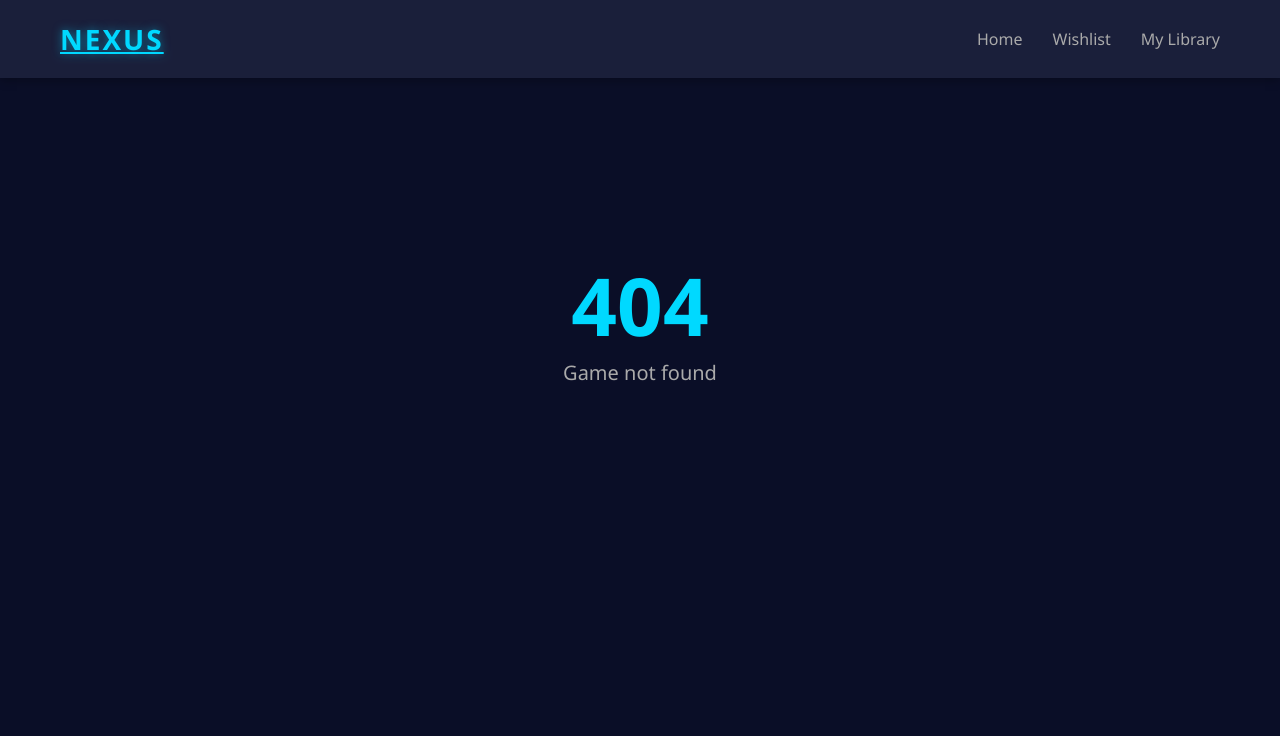
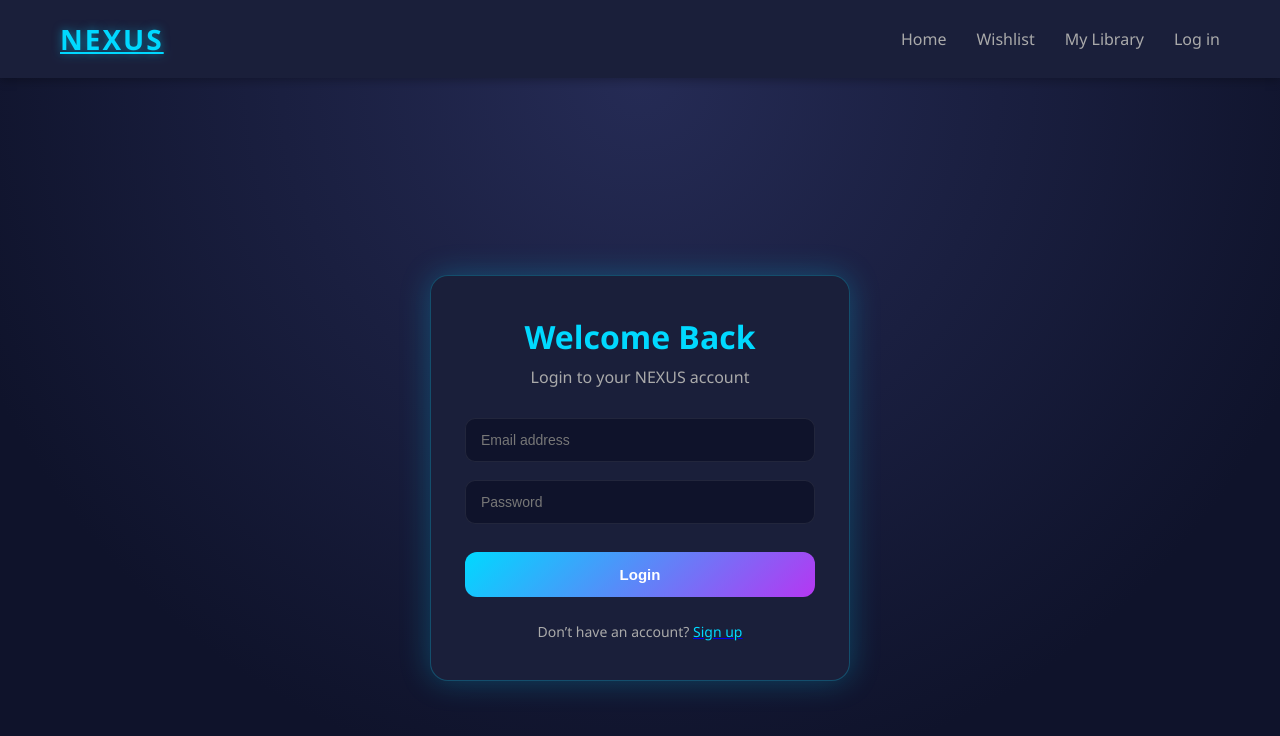
Before and after one commit to Raooph/Final-GameStore, a React (Vite) app: page /login in a window 1280 px wide. Before the commit this address had no page. Shown: the top 736 px of the page. Built offline with nearby package versions, Linux system fonts and the light colour scheme.

Commit message:
My library page reated,login sign up pages created

```diff
--- a/src/App.jsx
+++ b/src/App.jsx
@@ -7,6 +7,8 @@ import { Wishlist } from './pages/Wishlist/Wishlist';
 import { MyLibrary } from './pages/My-Library/My-Library';
 import { CardDetails } from './pages/Card-Details/Card-Details';
 import { NotFound } from './pages/Not-Found/Not-Found';
+import { Login } from './pages/Login/Login';
+import { Signup } from './pages/Sign-up/Sign-up';
 
 
 
@@ -19,6 +21,8 @@ function App() {
             <Route path="/wishlist" element={<Wishlist />} />
             <Route path="/my-library" element={<MyLibrary />} />
             <Route path="/game/:id" element={<CardDetails />} />
+            <Route path="/login" element={<Login />} />
+            <Route path="/sign-up" element={<Signup />} />
             <Route path="*" element={<NotFound />} />
           </Routes>
     </div>
--- a/src/components/Header/Header.jsx
+++ b/src/components/Header/Header.jsx
@@ -25,6 +25,7 @@ export const Header = () => {
               <NavLink to="/">Home</NavLink>
               <NavLink to="/wishlist">Wishlist</NavLink>
               <NavLink to="/my-library">My Library</NavLink>
+              <NavLink to="/login">Log in</NavLink>
           </nav>
 
           <div className="menu-icon" onClick={handleMenuClick}>
@@ -51,6 +52,12 @@ export const Header = () => {
               <span className="arrow">→</span>
             </a>
 
+            <a href="/login" className="mobile-nav-link" onClick={closeMenu}>
+              <span className="link-number">04</span>
+              <span className="link-text">Login</span>
+              <span className="arrow">→</span>
+            </a>
+
           </div>
         </div>
 
--- a/src/pages/Card-Details/Card-Details.css
+++ b/src/pages/Card-Details/Card-Details.css
@@ -78,8 +78,44 @@
   gap: 8px;
   transition: transform 0.2s, opacity 0.3s;
 }
+.buy {
+  margin-top: 20px;
+  padding: 12px 20px;
+  background: linear-gradient(135deg, #28a745, #218838);
+  border: none;
+  border-radius: 10px;
+  color: white;
+  font-weight: bold;
+  font-size: 14px;
+  cursor: pointer;
+  display: flex;
+  align-items: center;
+  width: 100px;
+  gap: 8px;
+  transition: transform 0.2s, opacity 0.3s;
+}
+.remove-buy {
+  background: linear-gradient(135deg, #dc3545, #c82333);
+  margin-top: 20px;
+  padding: 12px 20px;
+ border: none;
+  border-radius: 10px;
+  color: white;
+  font-weight: bold;
+  font-size: 14px;
+  cursor: pointer;
+  display: flex;
+  align-items: center;
+    gap: 8px;
+  transition: transform 0.2s, opacity 0.3s;
+  width: 180px;
+}
 
 .wishlist-btn:hover {
+  opacity: 0.9;
+  transform: translateY(-2px);
+}
+.buy:hover {
   opacity: 0.9;
   transform: translateY(-2px);
 }
--- a/src/pages/Card-Details/Card-Details.jsx
+++ b/src/pages/Card-Details/Card-Details.jsx
@@ -10,10 +10,11 @@ const API_KEY = "f40d210066494ecfbba32ff5b312d384";
 
 export const CardDetails = () => {
   const { id } = useParams();
-
+  const [buy,setBuy]=useState(false)
   const [game, setGame] = useState(null);
   const [loading, setLoading] = useState(true);
   const [notFound, setNotFound] = useState(false);
+  const [isInlibrary, setIsInlibrary] = useState(false);
   const [isInWishlist, setIsInWishlist] = useState(false);
 
   useEffect(() => {
@@ -67,6 +68,21 @@ export const CardDetails = () => {
     }
   };
 
+  const toggleBuy=()=>{
+    setBuy(!buy);
+       const library = JSON.parse(localStorage.getItem("library")) || [];
+
+    if (!isInlibrary) {
+      library.push(game);
+      localStorage.setItem("library", JSON.stringify(library));
+      setIsInlibrary(true);
+    } else {
+      const updated = library.filter(i => i.id !== game.id);
+      localStorage.setItem("library", JSON.stringify(updated));
+      setIsInlibrary(false);
+    }
+  }
+
   return (
     <div className="details-container">
       <div className="details-header">
@@ -82,6 +98,7 @@ export const CardDetails = () => {
           <p className="genres">
             {game.genres?.map(g => g.name).join(", ")}
           </p>
+          <p className="genres">{game.price}</p>
           <button className="wishlist-btn" onClick={toggleWishlist}>
             {isInWishlist ? (
               <>
@@ -93,6 +110,9 @@ export const CardDetails = () => {
               </>
             )}
           </button>
+          <button className={`buy ${buy ?"remove-buy" :""}`} onClick={toggleBuy}>
+            {buy ? "Remove from library" : "Buy Now"}
+            </button>
         </div>
       </div>
 
--- /dev/null
+++ b/src/pages/Login/Login.css
@@ -0,0 +1,96 @@
+.login-page {
+  min-height: 100vh;
+  display: flex;
+  align-items: center;
+  justify-content: center;
+  background: radial-gradient(
+    circle at top,
+    #252b55,
+    #0f132b 70%
+  );
+}
+
+.login-card {
+  width: 100%;
+  max-width: 420px;
+  background: #1a1f3a;
+  padding: 40px 35px;
+  border-radius: 18px;
+  box-shadow:
+    0 0 30px rgba(0, 217, 255, 0.25),
+    inset 0 0 0 1px rgba(0, 217, 255, 0.25);
+}
+
+.login-title {
+  text-align: center;
+  color: #00d9ff;
+  font-size: 32px;
+  margin-bottom: 8px;
+}
+
+.login-subtitle {
+  text-align: center;
+  color: #aaa;
+  margin-bottom: 30px;
+}
+
+.login-form {
+  display: flex;
+  flex-direction: column;
+  gap: 18px;
+}
+
+.login-form input {
+  padding: 14px 16px;
+  border-radius: 10px;
+  border: none;
+  outline: none;
+  background: #0f132b;
+  color: #fff;
+  font-size: 14px;
+  box-shadow: inset 0 0 0 1px rgba(255, 255, 255, 0.08);
+}
+
+.login-form input::placeholder {
+  color: #777;
+}
+
+.login-form input:focus {
+  box-shadow:
+    inset 0 0 0 1px #00d9ff,
+    0 0 10px rgba(0, 217, 255, 0.4);
+}
+
+.login-form button {
+  margin-top: 10px;
+  padding: 14px;
+  border-radius: 12px;
+  border: none;
+  background: linear-gradient(135deg, #00d9ff, #b537f2);
+  color: white;
+  font-weight: bold;
+  font-size: 15px;
+  cursor: pointer;
+  transition: transform 0.2s, opacity 0.3s;
+}
+
+.login-form button:hover {
+  opacity: 0.9;
+  transform: translateY(-2px);
+}
+
+.login-footer {
+  margin-top: 25px;
+  text-align: center;
+  color: #aaa;
+  font-size: 14px;
+}
+
+.login-footer span {
+  color: #00d9ff;
+  cursor: pointer;
+}
+
+.login-footer span:hover {
+  text-decoration: underline;
+}
--- /dev/null
+++ b/src/pages/Login/Login.jsx
@@ -0,0 +1,28 @@
+import { Link } from "react-router-dom";
+import "./Login.css";
+export const Login = () => {
+  return (
+    <div className="login-page">
+      <div className="login-card">
+        <h1 className="login-title">Welcome Back</h1>
+        <p className="login-subtitle">Login to your NEXUS account</p>
+
+        <form className="login-form">
+          <input
+            type="email"
+            placeholder="Email address"
+          />
+          <input
+            type="password"
+            placeholder="Password"
+          />
+          <button type="submit">Login</button>
+        </form>
+
+        <p className="login-footer">
+          Don’t have an account? <Link to="/sign-up"><span>Sign up</span></Link>
+        </p>
+      </div>
+    </div>
+  );
+};
--- a/src/pages/My-Library/My-Library.css
+++ b/src/pages/My-Library/My-Library.css
@@ -0,0 +1,96 @@
+.library-page {
+  max-width: 1200px;
+  margin: auto;
+  padding: 40px 20px;
+  color: white;
+}
+
+.library-title {
+  font-size: 36px;
+  color: #00d9ff;
+  margin-bottom: 30px;
+}
+
+.library-empty {
+  min-height: 70vh;
+  display: flex;
+  flex-direction: column;
+  align-items: center;
+  justify-content: center;
+  color: #aaa;
+}
+
+.library-empty h1 {
+  color: #00d9ff;
+  margin-bottom: 10px;
+}
+
+.library-grid {
+  display: grid;
+  grid-template-columns: repeat(auto-fill, minmax(300px, 1fr));
+  gap: 25px;
+}
+
+.library-card {
+  background: #1a1f3a;
+  border-radius: 16px;
+  overflow: hidden;
+  transition: transform 0.3s, box-shadow 0.3s;
+}
+
+.library-card:hover {
+  transform: translateY(-6px);
+  box-shadow: 0 10px 30px rgba(0, 217, 255, 0.35);
+}
+
+.library-card img {
+  width: 100%;
+  height: 180px;
+  object-fit: cover;
+}
+
+.library-info {
+  padding: 18px;
+}
+
+.library-info h3 {
+  font-size: 18px;
+  margin-bottom: 10px;
+}
+
+.library-info p {
+  font-size: 14px;
+  color: #aaa;
+  margin-bottom: 6px;
+}
+
+.library-actions {
+  display: flex;
+  gap: 10px;
+  margin-top: 15px;
+}
+
+.play-btn {
+  flex: 1;
+  background: #00d9ff;
+  border: none;
+  padding: 10px;
+  border-radius: 8px;
+  font-weight: bold;
+  cursor: pointer;
+}
+
+.remove-btn {
+  flex: 1;
+  background: transparent;
+  border: 1px solid #ff4d4d;
+  color: #ff4d4d;
+  padding: 10px;
+  border-radius: 8px;
+  cursor: pointer;
+}
+
+.remove-btn:hover {
+  background: #ff4d4d;
+  color: white;
+}
--- a/src/pages/My-Library/My-Library.jsx
+++ b/src/pages/My-Library/My-Library.jsx
@@ -1,6 +1,57 @@
+import { useEffect, useState } from "react";
 import "./My-Library.css";
-export const MyLibrary=()=>{
+
+export const MyLibrary = () => {
+  const [library, setLibrary] = useState([]);
+
+  useEffect(() => {
+    const data = JSON.parse(localStorage.getItem("library")) || [];
+    setLibrary(data);
+  }, []);
+
+  const removeGame = (id) => {
+    const updated = library.filter(game => game.id !== id);
+    setLibrary(updated);
+    localStorage.setItem("library", JSON.stringify(updated));
+  };
+
+  if (library.length === 0) {
     return (
-        <div>My Library Page</div>
-    )
-}
+      <div className="library-empty">
+        <h1>No Games in Library</h1>
+        <p>Buy games to see them here</p>
+      </div>
+    );
+  }
+
+  return (
+    <div className="library-page">
+      <h1 className="library-title">My Library</h1>
+
+      <div className="library-grid">
+        {library.map(game => (
+          <div key={game.id} className="library-card">
+            <img src={game.background_image} alt={game.name} />
+
+            <div className="library-info">
+              <h3>{game.name}</h3>
+
+              <p>Platform: PC</p>
+              <p>Playtime: {(Math.random() * 50 + 1).toFixed(1)} hrs</p>
+
+              <div className="library-actions">
+                <button className="play-btn">Play</button>
+                <button
+                  className="remove-btn"
+                  onClick={() => removeGame(game.id)}
+                >
+                  Remove
+                </button>
+              </div>
+            </div>
+          </div>
+        ))}
+      </div>
+    </div>
+  );
+};
--- /dev/null
+++ b/src/pages/Sign-up/Sign-up.css
@@ -0,0 +1,96 @@
+.signup-page {
+  min-height: 100vh;
+  display: flex;
+  align-items: center;
+  justify-content: center;
+  background: radial-gradient(
+    circle at top,
+    #252b55,
+    #0f132b 70%
+  );
+}
+
+.signup-card {
+  width: 100%;
+  max-width: 440px;
+  background: #1a1f3a;
+  padding: 40px 35px;
+  border-radius: 18px;
+  box-shadow:
+    0 0 30px rgba(0, 217, 255, 0.25),
+    inset 0 0 0 1px rgba(0, 217, 255, 0.25);
+}
+
+.signup-title {
+  text-align: center;
+  color: #00d9ff;
+  font-size: 32px;
+  margin-bottom: 8px;
+}
+
+.signup-subtitle {
+  text-align: center;
+  color: #aaa;
+  margin-bottom: 28px;
+}
+
+.signup-form {
+  display: flex;
+  flex-direction: column;
+  gap: 16px;
+}
+
+.signup-form input {
+  padding: 14px 16px;
+  border-radius: 10px;
+  border: none;
+  outline: none;
+  background: #0f132b;
+  color: #fff;
+  font-size: 14px;
+  box-shadow: inset 0 0 0 1px rgba(255, 255, 255, 0.08);
+}
+
+.signup-form input::placeholder {
+  color: #777;
+}
+
+.signup-form input:focus {
+  box-shadow:
+    inset 0 0 0 1px #00d9ff,
+    0 0 10px rgba(0, 217, 255, 0.4);
+}
+
+.signup-form button {
+  margin-top: 12px;
+  padding: 14px;
+  border-radius: 12px;
+  border: none;
+  background: linear-gradient(135deg, #00d9ff, #b537f2);
+  color: white;
+  font-weight: bold;
+  font-size: 15px;
+  cursor: pointer;
+  transition: transform 0.2s, opacity 0.3s;
+}
+
+.signup-form button:hover {
+  opacity: 0.9;
+  transform: translateY(-2px);
+}
+
+.signup-footer {
+  margin-top: 25px;
+  text-align: center;
+  color: #aaa;
+  font-size: 14px;
+}
+
+.signup-footer span {
+  color: #00d9ff;
+  cursor: pointer;
+}
+
+.signup-footer span:hover {
+  text-decoration: underline;
+}
--- /dev/null
+++ b/src/pages/Sign-up/Sign-up.jsx
@@ -0,0 +1,40 @@
+import { Link } from "react-router-dom";
+import "./Sign-up.css";
+export const Signup = () => {
+  return (
+    <div className="signup-page">
+      <div className="signup-card">
+        <h1 className="signup-title">Create Account</h1>
+        <p className="signup-subtitle">Join NEXUS and build your library</p>
+
+        <form className="signup-form">
+          <input
+            type="text"
+            placeholder="Username"
+          />
+
+          <input
+            type="email"
+            placeholder="Email address"
+          />
+
+          <input
+            type="password"
+            placeholder="Password"
+          />
+
+          <input
+            type="password"
+            placeholder="Confirm password"
+          />
+
+          <button type="submit">Sign Up</button>
+        </form>
+
+        <p className="signup-footer">
+          Already have an account? <Link to="/login"><span>Login</span></Link>
+        </p>
+      </div>
+    </div>
+  );
+};
```
